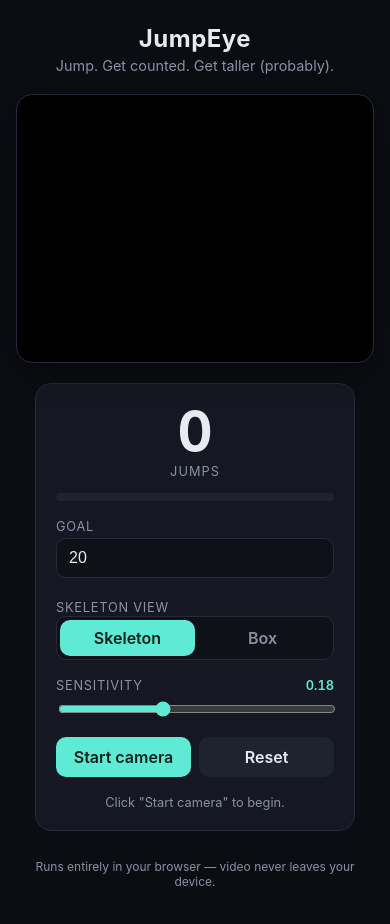
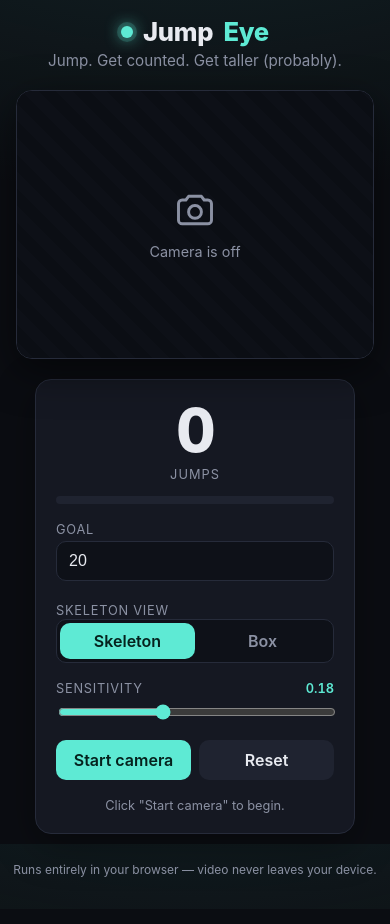
Before and after one commit to MrDragon0011/JumpEye, a plain HTML site: page web/index.html in a window 390 px wide. Drawn offline with Linux system fonts and the light colour scheme.

Commit message:
Polish UI: brand header, camera placeholder, larger count, focus states, mobile layout

```diff
--- a/web/index.html
+++ b/web/index.html
@@ -3,17 +3,25 @@
 <head>
 <meta charset="utf-8" />
 <meta name="viewport" content="width=device-width, initial-scale=1" />
+<meta name="theme-color" content="#0b0d12" />
+<meta name="description" content="Jump in front of your camera and get counted. Runs entirely in your browser." />
 <title>JumpEye</title>
 <link rel="stylesheet" href="style.css" />
 </head>
 <body>
-  <h1>JumpEye</h1>
-  <div class="subtitle">Jump. Get counted. Get taller (probably).</div>
+  <header class="brand">
+    <h1><span class="brand-dot"></span>Jump<span class="brand-accent">Eye</span></h1>
+    <div class="subtitle">Jump. Get counted. Get taller (probably).</div>
+  </header>
 
   <div class="layout">
     <div class="video-wrap">
       <video id="video" playsinline muted></video>
       <canvas id="overlay"></canvas>
+      <div class="placeholder" aria-hidden="true">
+        <svg viewBox="0 0 24 24" width="44" height="44" fill="none" stroke="currentColor" stroke-width="1.6" stroke-linecap="round" stroke-linejoin="round"><path d="M3 8a2 2 0 0 1 2-2h2l1.5-2h7L17 6h2a2 2 0 0 1 2 2v9a2 2 0 0 1-2 2H5a2 2 0 0 1-2-2z"/><circle cx="12" cy="12.5" r="3.5"/></svg>
+        <span>Camera is off</span>
+      </div>
       <div class="goal-hit-overlay" id="goalOverlay">
         <svg class="checkmark" viewBox="0 0 100 100">
           <circle class="checkmark-circle" cx="50" cy="50" r="42" />
@@ -57,7 +65,7 @@
         <button class="btn-secondary" id="resetBtn">Reset</button>
       </div>
 
-      <div class="status-line" id="statusLine">Click "Start camera" to begin.</div>
+      <div class="status-line" id="statusLine" role="status" aria-live="polite">Click "Start camera" to begin.</div>
     </div>
   </div>
 
--- a/web/style.css
+++ b/web/style.css
@@ -14,7 +14,8 @@
 body {
   margin: 0;
   font-family: -apple-system, BlinkMacSystemFont, "Segoe UI", Roboto, sans-serif;
-  background: var(--bg);
+  background: radial-gradient(1000px 500px at 50% -150px, rgba(94,234,212,0.10), transparent 70%), var(--bg);
+  background-attachment: fixed;
   color: var(--text);
   min-height: 100vh;
   display: flex;
@@ -22,16 +23,23 @@
   align-items: center;
   padding: 24px 16px 48px;
 }
+.brand { text-align: center; margin-bottom: 20px; }
 h1 {
-  font-size: 1.5rem;
-  letter-spacing: 0.02em;
+  font-size: 1.9rem;
+  font-weight: 800;
+  letter-spacing: -0.01em;
   margin: 0 0 4px;
+  display: inline-flex;
+  align-items: center;
+  gap: 10px;
 }
-.subtitle {
-  color: var(--muted);
-  font-size: 0.9rem;
-  margin-bottom: 20px;
+.brand-accent { color: var(--accent); }
+.brand-dot {
+  width: 12px; height: 12px; border-radius: 50%;
+  background: var(--accent);
+  box-shadow: 0 0 0 4px rgba(94,234,212,0.18), 0 0 16px var(--accent);
 }
+.subtitle { color: var(--muted); font-size: 0.95rem; }
 .layout {
   display: flex;
   flex-wrap: wrap;
@@ -48,8 +56,16 @@
   border-radius: 16px;
   overflow: hidden;
   border: 1px solid var(--border);
-  box-shadow: 0 8px 30px rgba(0,0,0,0.4);
+  box-shadow: 0 12px 40px rgba(0,0,0,0.5);
 }
+.placeholder {
+  position: absolute; inset: 0;
+  display: flex; flex-direction: column; align-items: center; justify-content: center; gap: 10px;
+  color: var(--muted); font-size: 0.9rem;
+  background: repeating-linear-gradient(45deg, #0d1017, #0d1017 12px, #0b0e14 12px, #0b0e14 24px);
+  z-index: 0;
+}
+video, canvas { z-index: 1; }
 video, canvas {
   position: absolute;
   top: 0; left: 0;
@@ -99,6 +115,7 @@
 @keyframes draw { to { stroke-dashoffset: 0; } }
 .panel {
   width: min(320px, 92vw);
+  box-shadow: 0 12px 40px rgba(0,0,0,0.35);
   background: var(--panel);
   border: 1px solid var(--border);
   border-radius: 16px;
@@ -110,8 +127,10 @@
 }
 .stat-block { text-align: center; }
 .count {
-  font-size: 3.4rem;
-  font-weight: 700;
+  font-size: 4.5rem;
+  font-weight: 800;
+  letter-spacing: -0.03em;
+  transition: color 0.2s ease;
   line-height: 1;
   font-variant-numeric: tabular-nums;
 }
@@ -166,6 +185,12 @@
   font-size: 1rem;
 }
 input[type="number"]:focus { outline: 2px solid var(--accent); border-color: transparent; }
+button:focus-visible, input[type="range"]:focus-visible { outline: 2px solid var(--accent); outline-offset: 2px; }
+.btn-primary:hover:not(:disabled) { background: #7ff2e0; }
+.btn-secondary:hover:not(:disabled) { background: #272c3d; }
+.display-toggle button:hover:not(.active) { color: var(--text); }
+@media (prefers-reduced-motion: reduce) { * { animation-duration: 0.01ms !important; transition-duration: 0.01ms !important; } }
+@media (max-width: 480px) { body { padding: 16px 12px 32px; } h1 { font-size: 1.6rem; } .count { font-size: 3.8rem; } }
 button {
   font: inherit;
   border: none;
```
